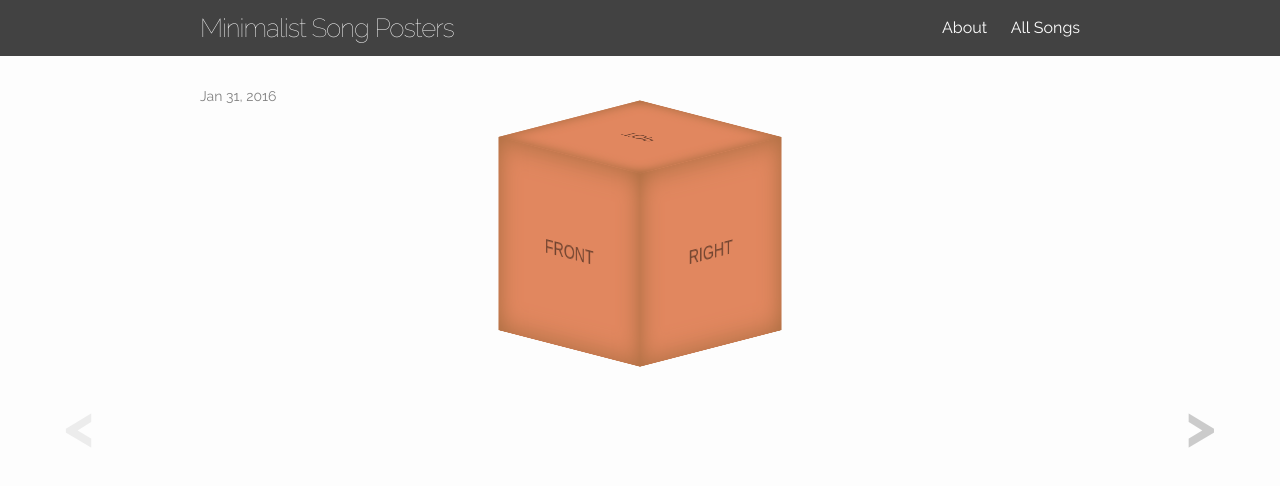
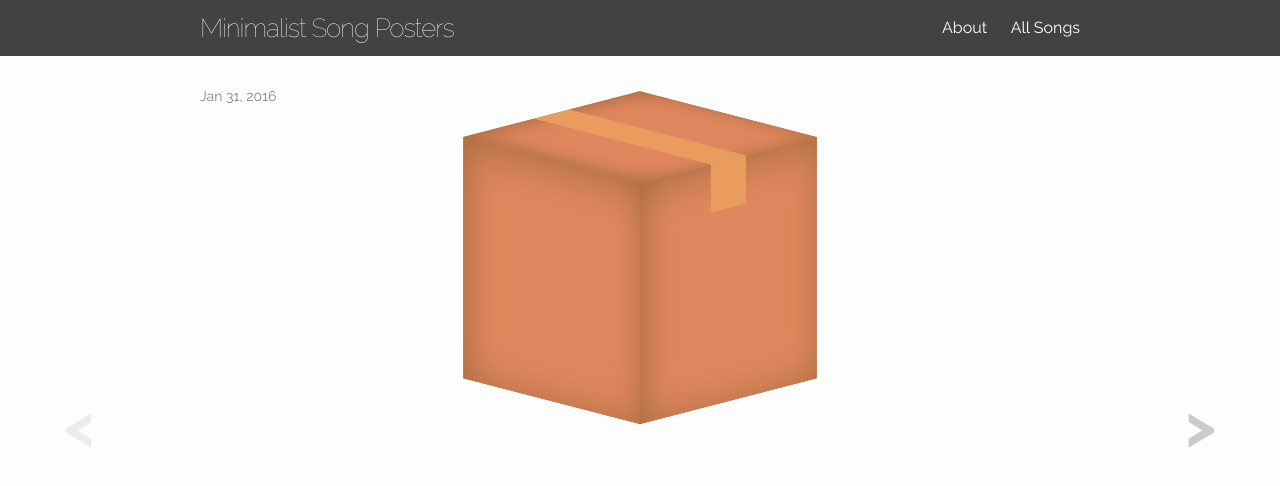
Before and after one commit to AshBardhan/Minimalist-Song-Posters, a Jekyll site: the page built from _posts/2016-01-31-man-in-the-box.md, in a window 1280 px wide. Shown: the top 486 px of the page. Built offline with Jekyll 4.4.1, drawn with Linux system fonts in a browser that asks for light colours.

Commit message:
Remove label and Add tape

```diff
--- a/_posts/2016-01-31-man-in-the-box.md
+++ b/_posts/2016-01-31-man-in-the-box.md
@@ -5,10 +5,10 @@ date:   2016-01-31 12:29:27 +0530
 ---
 
 <div class="cube">
-	<div class="front">front</div>
-	<div class="back">back</div>
-	<div class="top">top</div>
-	<div class="bottom">bottom</div>
-	<div class="left">left</div>
-	<div class="right">right</div>
+	<div class="front"></div>
+	<div class="back"></div>
+	<div class="top"></div>
+	<div class="bottom"></div>
+	<div class="left"></div>
+	<div class="right"></div>
 </div>
--- a/_sass/_songs.scss
+++ b/_sass/_songs.scss
@@ -2,49 +2,72 @@
  *  Alice in chains - Man in the box CSS
  */
 
+$cube-size: 250px;
+$cube-tape-size: 50px;
+
 .cube {
 	position: relative;
-	width: 200px;
+	width: $cube-size;
 	transform-style: preserve-3d;
-	left: calc(50% - 100px);
+	left: calc(50% - #{$cube-size}/2);
 	transform: rotateX(-15deg) rotateY(-45deg);
 }
 
 .cube div {
 	position: absolute;
-	width: 200px;
-	height: 200px;
+	width: $cube-size;
+	height: $cube-size;
 	background: #e1875f;
-	box-shadow: inset 0 0 30px #a56b3e;
-	font-size: 20px;
-	text-align: center;
-	line-height: 200px;
-	color: rgba(0,0,0,0.5);
-	font-family: sans-serif;
-	text-transform: uppercase;
+	box-shadow: inset 5px 5px 50px #a56b3e;
+	line-height: $cube-size;
 }
 
 .back {
-	transform: translateZ(-100px) rotateY(180deg);
+	transform: translateZ(-$cube-size / 2) rotateY(180deg);
 }
+
 .right {
-	transform: rotateY(-270deg) translateX(100px);
+	transform: rotateY(-270deg) translateX($cube-size / 2);
 	transform-origin: top right;
+
+	&:before {
+		content: "";
+		position: absolute;
+		width: $cube-tape-size;
+		height: $cube-tape-size;
+		left: calc(50% - 25px);
+		top: 0;
+		background: #EA9C5F;
+	}
 }
+
 .left {
-	transform: rotateY(270deg) translateX(-100px);
+	transform: rotateY(270deg) translateX(-$cube-size / 2);
 	transform-origin: center left;
 }
+
 .top {
-	transform: rotateX(-90deg) translateY(-100px);
+	transform: rotateX(-90deg) translateY(-$cube-size / 2);
 	transform-origin: top center;
+
+	&:before {
+		content: "";
+		position: absolute;
+		width: 100%;
+		height: $cube-tape-size;
+		top: calc(50% -  #{$cube-tape-size}/2);
+		left: 0;
+		background: #EA9C5F;
+	}
 }
+
 .bottom {
-	transform: rotateX(90deg) translateY(100px);
+	transform: rotateX(90deg) translateY($cube-size / 2);
 	transform-origin: bottom center;
 }
+
 .front {
-	transform: translateZ(100px);
+	transform: translateZ($cube-size / 2);
 }
 
 @keyframes spin {
```
